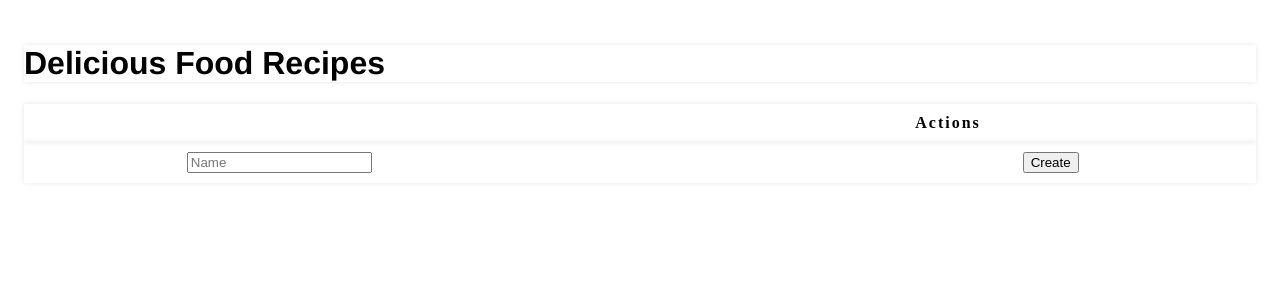
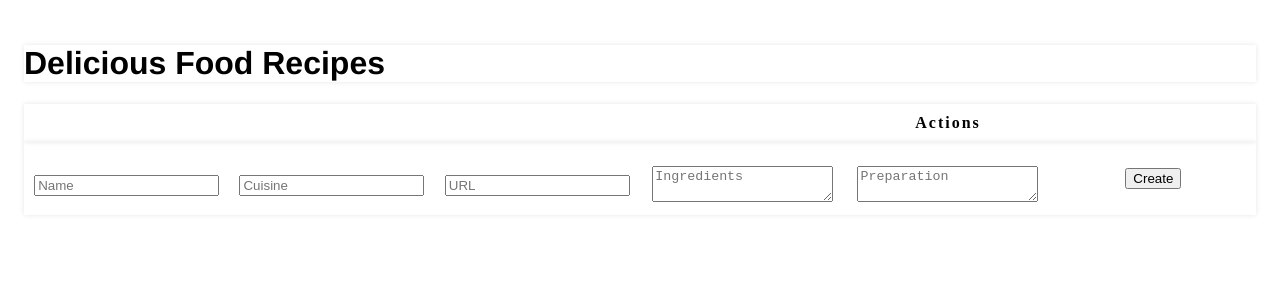
Before and after one commit to WhiteN9/project-recipe-crud-app, a React (Create React App) app: page / in a window 1280 px wide. Shown: the top 300 px of the page. Built offline with nearby package versions, Linux system fonts and the light colour scheme.

Commit message:
added more boxes and make sure the event handlers can take them

```diff
--- a/src/RecipeCreate.js
+++ b/src/RecipeCreate.js
@@ -43,7 +43,50 @@ function RecipeCreate({ makeRecipe }) {
               ></input>
             </td>
             <td>
-
+              <label htmlFor="cuisine"></label>
+              <input
+                id="cuisine"
+                type="text"
+                name="cuisine"
+                value={dataForm.cuisine}
+                onChange={handleChange}
+                required
+                placeholder="Cuisine"
+              ></input>
+            </td>
+            <td>
+              <label htmlFor="photo"></label>
+              <input
+                id="photo"
+                type="text"
+                name="photo"
+                value={dataForm.photo}
+                onChange={handleChange}
+                required
+                placeholder="URL"
+              ></input>
+            </td>
+            <td>
+              <label htmlFor="ingredients"></label>
+              <textarea
+                id="ingredients"
+                name="ingredients"
+                value={dataForm.ingredients}
+                onChange={handleChange}
+                required
+                placeholder="Ingredients"
+              ></textarea>
+            </td>
+            <td>
+              <label htmlFor="preparation"></label>
+              <textarea
+                id="preparation"
+                name="preparation"
+                value={dataForm.preparation}
+                onChange={handleChange}
+                required
+                placeholder="Preparation"
+              ></textarea>
             </td>
             <td>
               <button type="submit">Create</button>
```
